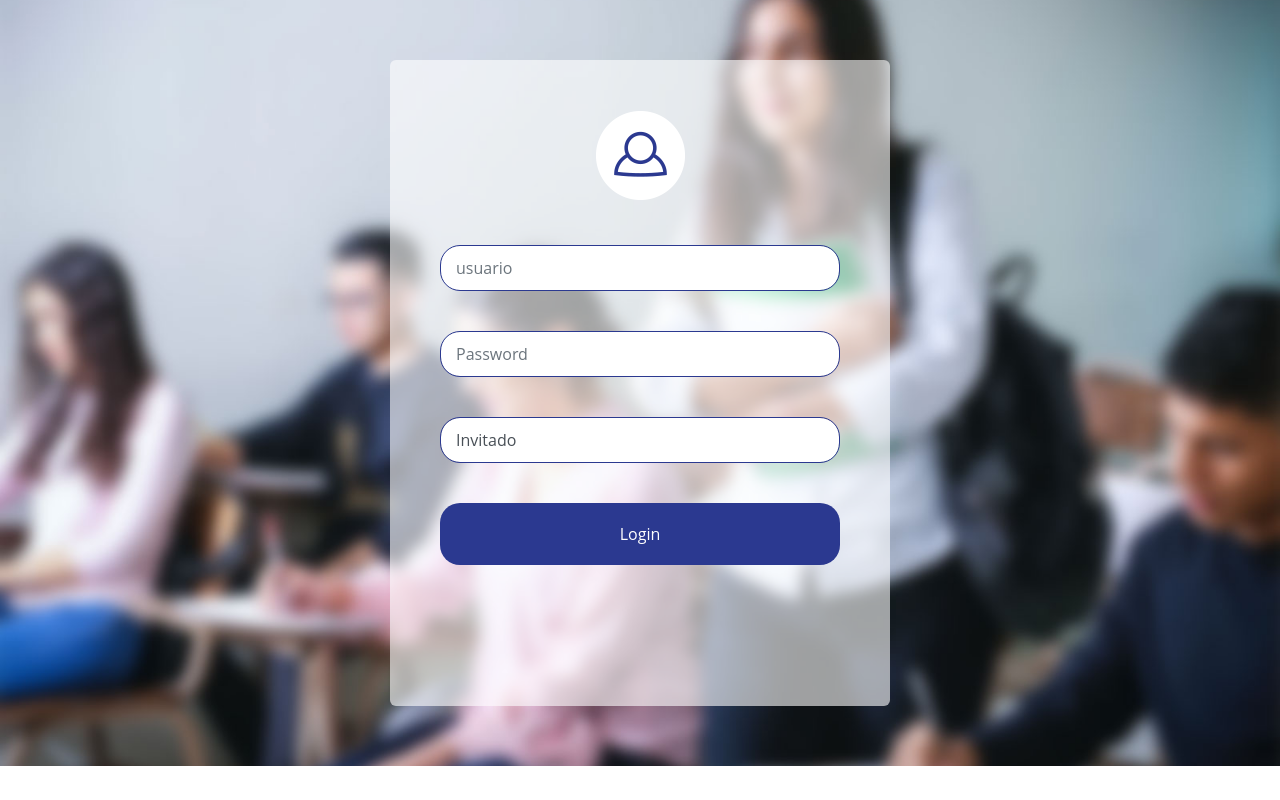
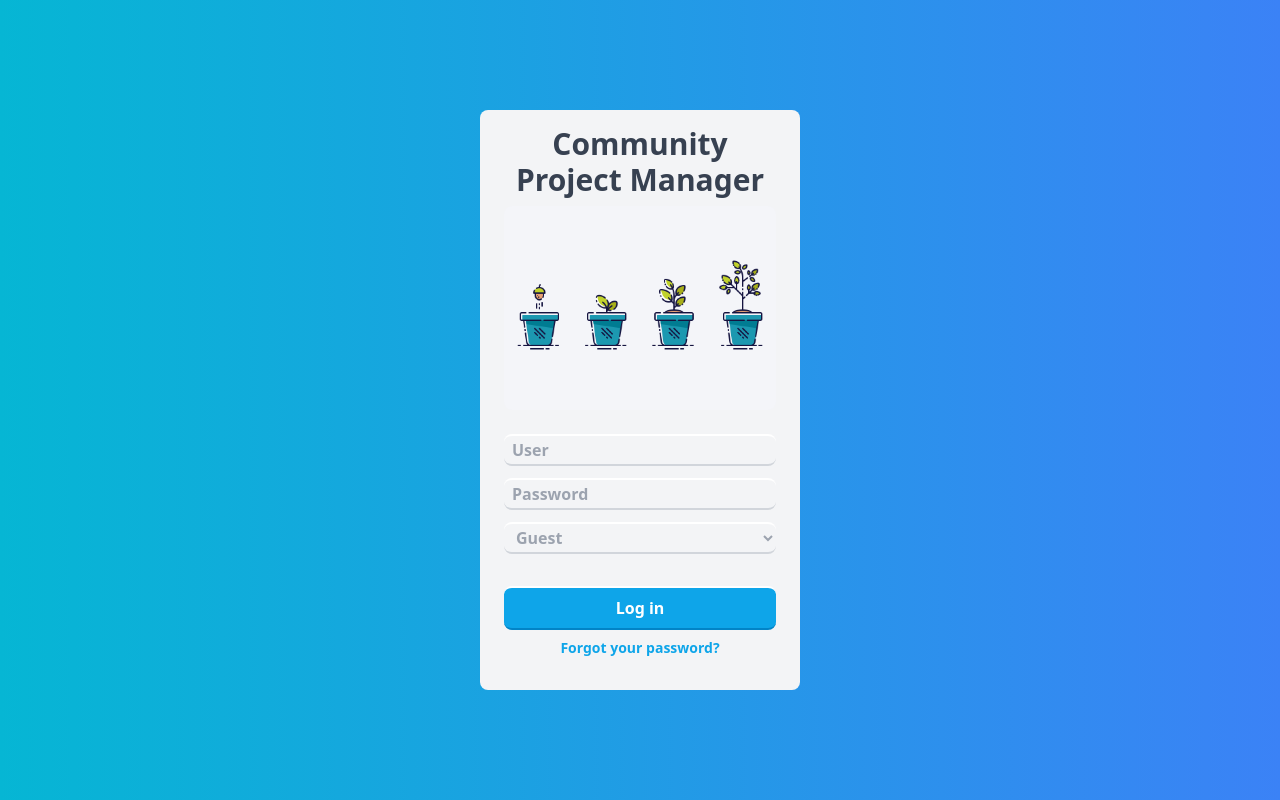
Before and after one commit to Alvarenga144/Proyectos-Comunitarios, a PHP site: page /ProyectoComunitario/views/Login/index.php in a window 1280 px wide. Run offline with PHP 8.4, Linux system fonts and the light colour scheme; some libraries are stand-ins or nearby versions.

Commit message:
login UI completed

```diff
--- a/views/Login/index.php
+++ b/views/Login/index.php
@@ -1,66 +1,55 @@
-<!doctype html>
+<!DOCTYPE html>
 <html lang="en">
-
 <head>
-    <meta charset="utf-8">
-    <meta name="viewport" content="width=device-width, initial-scale=1, shrink-to-fit=no">
-    <meta name="description" content="">
-    <meta name="author" content="">
-
-    <link href="<?= URL ?>public/assets/css/bootstrap.min.css" rel="stylesheet">
-    <link href="<?= URL ?>public/assets/css/font-awesome.min.css" rel="stylesheet">
-    <link href="<?= URL ?>public/assets/css/style.css" rel="stylesheet">
-    <link rel="stylesheet" href="<?= URL ?>public/lobibox/LobiBox.min.css" />
-
-    <title>Educational Bootstrap 5 Login Page Website Tampalte</title>
+    <meta charset="UTF-8">
+    <meta http-equiv="X-UA-Compatible" content="IE=edge">
+    <meta name="viewport" content="width=device-width, initial-scale=1.0">
+    <!-- CSS Custom -->
+    <link rel="stylesheet" type="text/css" href="<?= URL ?>public/css/customStyles.css">
+    <!-- Tailwind css CDN -->
+    <script src="https://cdn.tailwindcss.com"></script>
+    <link rel="stylesheet" type="text/css" href="<?= URL ?>public/css/validetta.min.css">
+    <title>Login | APP </title>
 </head>
 
 <body>
-    <section class="form-02-main">
-        <div class="container">
-            <div class="row">
-                <div class="col-md-12">
-                    <div class="_lk_de">
-                        <div class="form-03-main">
-                            <div class="logo">
-                                <img src="<?= URL ?>public/assets/images/user.png">
-                            </div>
+    <div class="flex justify-center items-center h-screen bg-gradient-to-r from-cyan-500 to-blue-500">
+        <div class="bg-gray-100 w-80 rounded-lg text-black pb-8 pt-4 px-6">
+            <h2 class="font-semibold text-gray-700 text-3xl text-center">Community Project Manager</h2>
+            <img src="../public/img/plantgroth.png" alt="plantgroth" class="rounded-lg mb-6 mt-2">
+
             <form role="form" id="frmLogin">
-                                <div class="form-group">
-                                    <input id="user" type="text" name="user" class="form-control _ge_de_ol" type="text" placeholder="usuario">
+                <div>
+                    <input id="user" name="user" class="w-full mb-3 rounded-lg h-8 px-2 bg-gray-100 text-gray-500 border-t-2 border-b-2 border-t-white border-b-gray-300 font-semibold" type="text" placeholder="User">
                 </div>
 
-                                <div class="form-group">
-                                    <input id="psw" type="password" name="password" class="form-control _ge_de_ol" type="password" placeholder="Password">
+                <div>
+                    <input id="psw" type="password" class="w-full mb-3 rounded-lg h-8 px-2 bg-gray-100 text-gray-500 border-t-2 border-b-2 border-t-white border-b-gray-300 font-semibold" name="password" placeholder="Password">
                 </div>
-                                <div class="form-group">
-                                    <select class="form-control" name="typeuser" id="typeuser" placeholder="type user">
-                                        <option value="Invitado">Invitado</option>
-                                        <option value="Responsable">Responsable</option>
+                <div>
+                    <select name="typeuser" id="typeuser" class="w-full mb-2 rounded-lg h-8 px-2 bg-gray-100 text-gray-400 border-t-2 border-b-2 border-t-white border-b-gray-300 font-semibold">
+                        <option value="Invitado">Guest</option>
+                        <option value="Responsable">Employee</option>
                     </select>
                 </div>
-                                <div class="form-group">
-                                    <div class="_btn_04">
-                                        <button type="submit" class="btn btn-sucess" style="color:white;">Login</button>
+                    <div>
+                        <button type="submit" class="w-full py-2 text-white rounded-lg bg-sky-500 font-semibold mt-6 hover:bg-sky-600 hover:bg-gray-100 border-t-2 border-b-2 border-t-white border-b-sky-600">Log in</button>
                         <!--<a href="#">Login</a>-->
                     </div>
             </form>
-                        </div><br><br><br><br>
+            <div class="mt-2 font-semibold text-sky-500 text-sm text-center justify-center">
+                <a class="hover:border-b hover:border-b-sky-700 hover:text-sky-700">Forgot your password?</a>
             </div>
         </div>
+
     </div>
-        </div>
-        </div>
-    </section>
+
+
+
+
     <!-- jQuery-->
     <script src="https://code.jquery.com/jquery-3.6.0.min.js"></script>
-    <!-- Bootstrap -->
-    <script src="https://cdn.jsdelivr.net/npm/bootstrap@4.0.0/dist/js/bootstrap.min.js"></script>
-    <script src="https://cdn.jsdelivr.net/npm/bootstrap@5.0.2/dist/js/bootstrap.bundle.min.js" integrity="sha384-MrcW6ZMFYlzcLA8Nl+NtUVF0sA7MsXsP1UyJoMp4YLEuNSfAP+JcXn/tWtIaxVXM" crossorigin="anonymous"></script>
-    <script src="https://cdn.jsdelivr.net/npm/popper.js@1.12.9/dist/umd/popper.min.js"></script>
-    <script src="<?= URL ?>public/lobibox/lobibox.min.js"></script>
     <script src="<?= URL ?>public/js/login.js"></script>
-
 </body>
 
 </html>
--- a/views/footer.php
+++ b/views/footer.php
@@ -1,4 +1,4 @@
-<!--
+
 <footer class="bg-white">
   <div class="mx-auto w-full container p-4 sm:p-6">
     <div class="md:flex md:justify-between">
@@ -83,7 +83,6 @@
     </div>
   </div>
 </footer>
--->
 
 
 <!-- jQuery-->
--- a/views/head.php
+++ b/views/head.php
@@ -1,11 +1,14 @@
 <meta charset="UTF-8">
 <meta http-equiv="X-UA-Compatible" content="IE=edge">
 <meta name="viewport" content="width=device-width, initial-scale=1.0">
+
 <!-- CSS Custom -->
 <link rel="stylesheet" type="text/css" href="<?= URL ?>public/css/customStyles.css">
+
 <!-- Tailwind css CDN -->
 <script src="https://cdn.tailwindcss.com"></script>
 <link rel="stylesheet" type="text/css" href="<?= URL ?>public/css/validetta.min.css">
+
 <!-- bootstrap5 dataTables css cdn -->
 <link rel="stylesheet" href="https://cdn.datatables.net/1.11.3/css/dataTables.bootstrap5.min.css" />
 <title><?php echo $this->title; ?></title>
--- a/views/header.php
+++ b/views/header.php
@@ -1,4 +1,4 @@
-<nav class="bg-white border px-0 sm:px-4 py-2">
+<nav class="bg-white border px-2 sm:px-4 py-2">
   <div class="container flex flex-wrap items-center justify-between mx-auto">
     <a href="<?= URL ?>inicio/home" class="flex items-center">
       <img src="https://flowbite.com/docs/images/logo.svg" class="h-6 mr-3 sm:h-9" alt="Logo" />
```
Also changed, not shown: public/img/plantgroth.png (added). Lines whose indentation alone changed are shown as unchanged.
